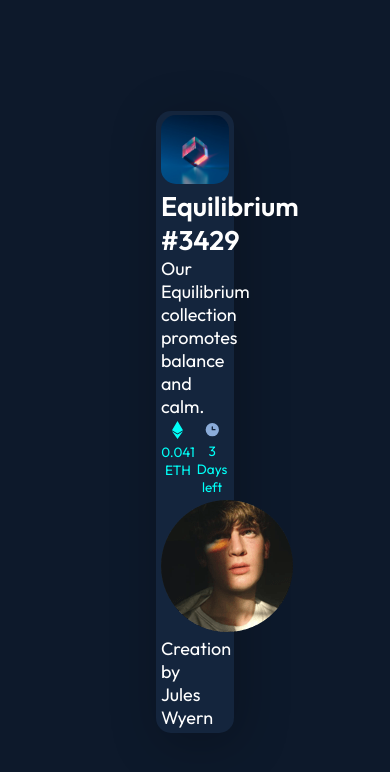
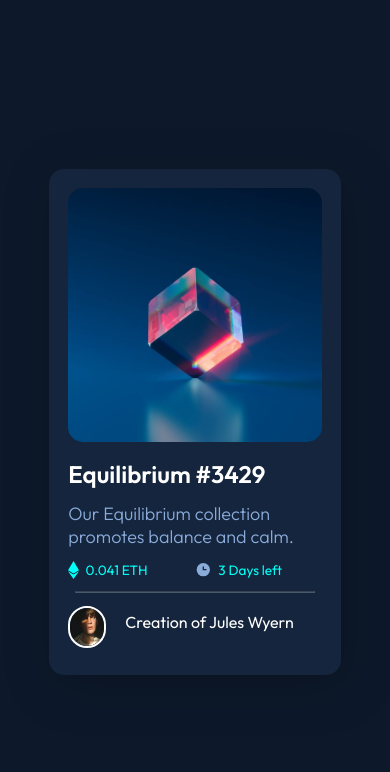
Before and after one commit to ProdByTENSHI/NFT-Preview-Card, a plain HTML site: page index.html in a window 390 px wide. Drawn offline with Linux system fonts and the light colour scheme.

Commit message:
Styling + Responsive Styling Finished; TODO: Add Hover on Image, Name and Equuilibrium

```diff
--- a/index.html
+++ b/index.html
@@ -5,15 +5,17 @@
     <meta http-equiv="X-UA-Compatible" content="IE=edge" />
     <meta name="viewport" content="width=device-width, initial-scale=1.0" />
     <link rel="stylesheet" type="text/css" href="style/style.css" />
-    <link rel="icon" href="res/favicon-32x32.png">
+    <link rel="icon" href="res/favicon-32x32.png" />
     <title>NFT Preview Card</title>
   </head>
   <body>
     <main>
       <div class="preview-card">
         <img src="res/image-equilibrium.jpg" alt="Equilibrium" id="equi-img" />
-        <h2>Equilibrium #3429</h2>
-        <p>Our Equilibrium collection promotes balance and calm.</p>
+        <h1>Equilibrium #3429</h1>
+        <p id="desc-paragraph">
+          Our Equilibrium collection promotes balance and calm.
+        </p>
 
         <div class="info-container">
           <div class="ethereum-display">
@@ -27,11 +29,13 @@
           </div>
         </div>
 
-        <span id="break-line"></span>
+        <hr id="break-line" />
 
         <div class="avatar-display">
-            <img src="res/image-avatar.png" alt="Avatar">
-            <p >Creation by <p id="name-text">Jules Wyern</p></p>
+          <img src="res/image-avatar.png" alt="Avatar" />
+          <span>
+            <p id="creation-of-text">Creation of Jules Wyern</p>
+          </span>
         </div>
       </div>
     </main>
--- a/style.scss
+++ b/style.scss
@@ -34,6 +34,16 @@ main {
   padding: 0;
 }
 
+h1 {
+  margin: 5% 0%;
+  font-size: 1.5rem;
+}
+
+#desc-paragraph {
+  font-weight: 300;
+  color: $Soft-Blue;
+}
+
 .preview-card {
   width: 20vw;
   min-height: 60%;
@@ -58,9 +68,51 @@ main {
 
   color: $Cyan;
   font-size: 0.85rem;
+
+  p {
+    margin: 0% 5%;
+    float: left;
+  }
+
+  img {
+    float: left;
+  }
 }
 
 #break-line {
-  width: 80%;
-  background-color: $Very-Dark-Blue;
+  margin: 5% auto;
+  width: 95%;
+  opacity: 0.25;
 }
+
+.avatar-display {
+  display: flex;
+  width: 100%;
+  height: 5vh;
+  white-space: nowrap;
+
+  span {
+    padding: 2.5%;
+    margin-left: 5%;
+  }
+
+  img {
+    float: left;
+    max-width: 15%;
+    border: 2px $White solid;
+    border-radius: 100px;
+  }
+}
+
+/* MOBILE */
+@media screen and (max-width: 400px) {
+  .preview-card {
+    padding: 5%;
+    width: 75vw;
+    height: 50vh;
+  }
+
+  .avatar-display {
+    font-size: 1rem;
+  }
+}
```
Also changed, not shown: style/style.css, 1 other file. Lines whose indentation alone changed are shown as unchanged.
